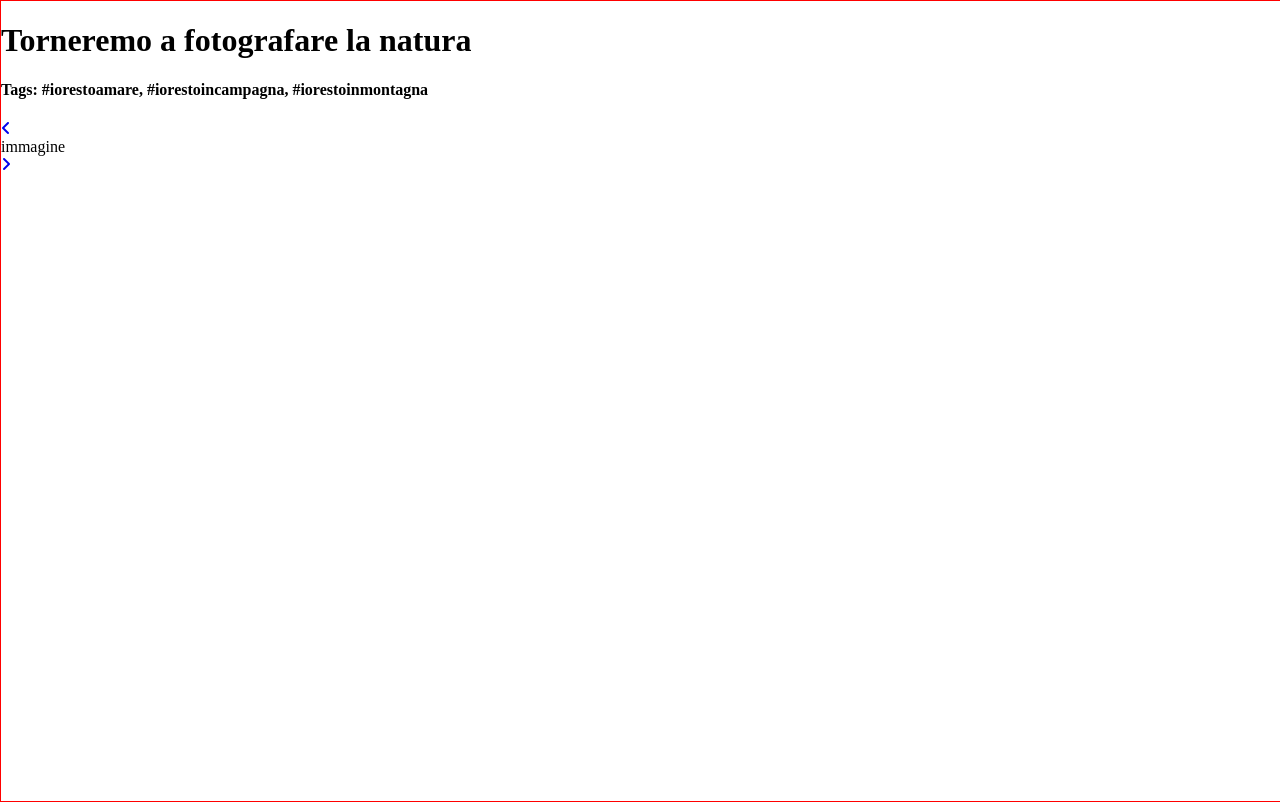
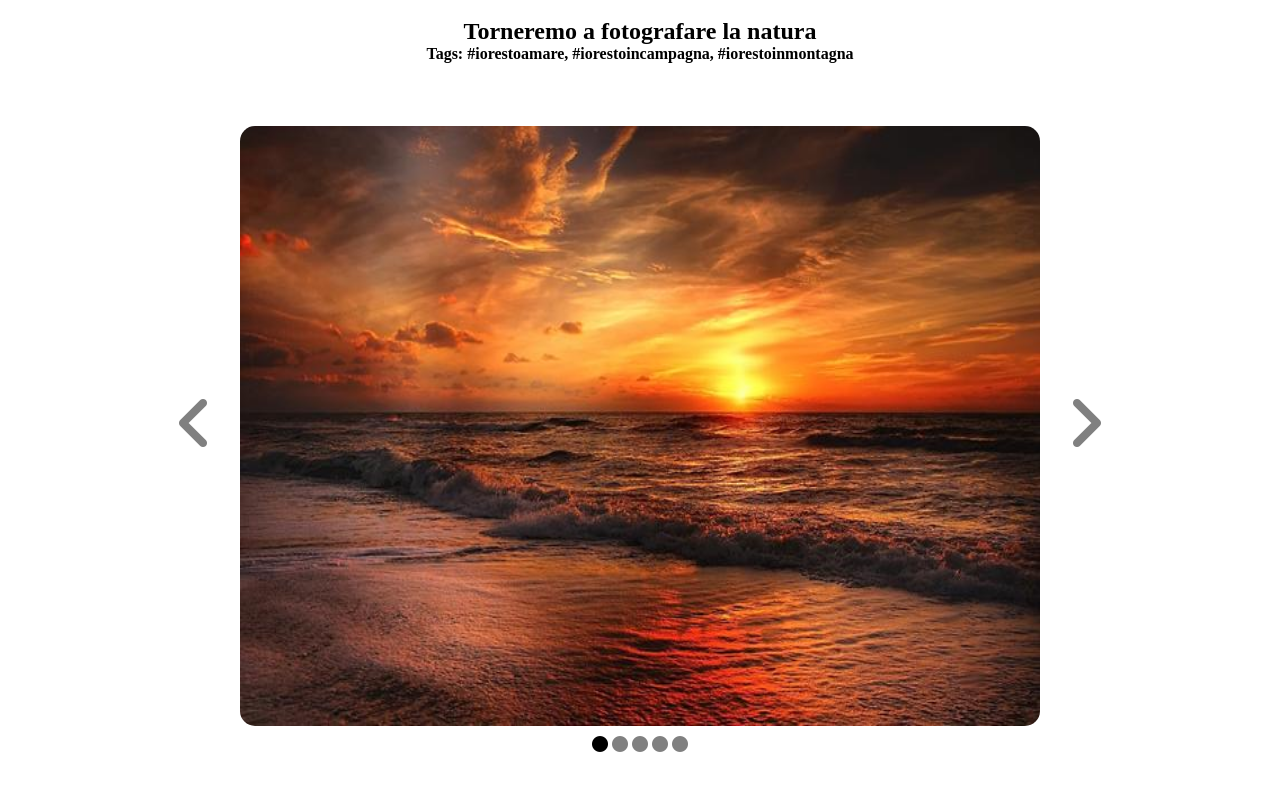
Before and after one commit to AlbertoGermana/js-jq-carousel, a plain HTML site: page index.html in a window 1280 px wide. Drawn offline with nearby package versions, Linux system fonts and the light colour scheme.

Commit message:
html completato

```diff
--- a/assets/css/styles.css
+++ b/assets/css/styles.css
@@ -1,22 +1,75 @@
-body{
+*{
     margin: 0;
     padding: 0;
     box-sizing: border-box;
 }
+
+/* ++++++++++++++++++++++++++++++++++++++++++++++++++ */
+/* +++++++++++++++ CONTAINERS RULES +++++++++++++++++ */
+/* ++++++++++++++++++++++++++++++++++++++++++++++++++ */
+nav{
+    height: 100%;
+    display: flex;
+    flex-direction: column;
+    justify-content: center;
+}
 .container{
     width: 100vw;
-    height: 100vh;
-    border: 1px red solid;
+    height: 90vh;
+}
+.container, .slider_container{
+    display: flex;
+    justify-content: center;
+    align-items: center;
+}
+.main_slider_container{
+    display: flex;
+    flex-direction: column;
+    align-items: center;
 }
 
+.slider_viewer{
+    width:  800px;
+    height: 600px;
+}
 
+/* ++++++++++++++++++++++++++++++++++++++++++++++++++ */
+/* ++++++++++++++++++ STYLES RULES ++++++++++++++++++ */
+/* ++++++++++++++++++++++++++++++++++++++++++++++++++ */
 
+header{
+    height: 10vh;
+}
 
+h1,h4{
+    text-align: center;
+}
+.slider_left_arrow a,
+.slider_right_arrow a{
+    font-size: 4em;
+    margin: 0 25px;
+    color: gray;
+}
+.slider_left_arrow a:hover,
+.slider_right_arrow a:hover,
+.fas.fa-circle.active{
+    color: black;
+}
+.fas.fa-circle{
+    color: gray;
+}
 
-
-
-
-
+img{
+    width: 100%;
+    height: 100%;
+}
+.slider_viewer{
+    overflow: hidden;
+    border-radius: 15px;
+}
+.slider_circles{
+    margin-top: 10px;
+}
 
 
 
--- a/index.html
+++ b/index.html
@@ -8,11 +8,18 @@
     <title>Er Carousel</title>
 </head>
 <body>
-    <div class="container">
+    <header>
+        <nav>
             <h1>Torneremo a fotografare la natura</h1>
             <h4>Tags: #iorestoamare, #iorestoincampagna, #iorestoinmontagna</h4>
+        </nav>
+    </header>
 
+
+    <main>
+        <div class="container">
             <!-- container dello slider -->
+            <div class="main_slider_container">
                 <div class="slider_container">
                     <!-- freccia sinistra -->
                     <div class="slider_left_arrow">
@@ -22,7 +29,11 @@
                     </div>
                     <!-- parte principale dello slider -->
                     <div class="slider_viewer">
-                <div> immagine </div>
+                        <img class="first" src="assets/img/slide01.jpg" alt="natura1">
+                        <img class="" src="assets/img/slide02.jpg" alt="natura2">
+                        <img class="" src="assets/img/slide03.jpg" alt="natura3">
+                        <img class="" src="assets/img/slide04.jpg" alt="natura4">
+                        <img class="last" src="assets/img/slide05.jpg" alt="natura5">
                     </div>
                     <!-- freccia destra -->
                     <div class="slider_right_arrow">
@@ -31,7 +42,17 @@
                         </a>
                     </div>
                 </div>
+                <div class="slider_circles">
+                    <a href="#"><i class="fas fa-circle active"></i></a>
+                    <a href="#"><i class="fas fa-circle"></i></a>
+                    <a href="#"><i class="fas fa-circle"></i></a>
+                    <a href="#"><i class="fas fa-circle"></i></a>
+                    <a href="#"><i class="fas fa-circle"></i></a>
                 </div>
+            </div>
+        </div>
+
+    </main>
     <script src="https://ajax.googleapis.com/ajax/libs/jquery/3.3.1/jquery.min.js"></script>
 </body>
 </html>
```
Lines whose indentation alone changed are shown as unchanged.
